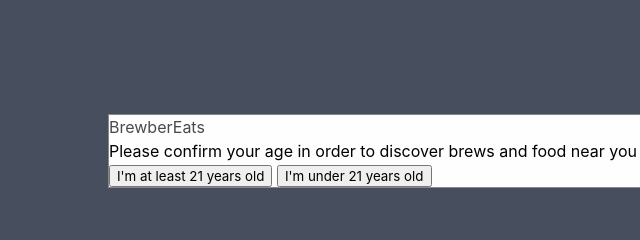
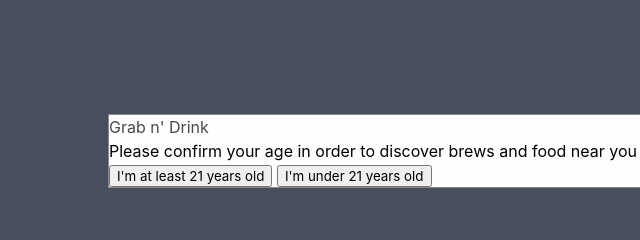
Before and after one commit to cchern3/Grab-n-Drink, a plain HTML site: page index.html in a window 1280 px wide. Shown: the top 240 px of the page, 20-660 px from the left. Drawn offline with nearby package versions, Linux system fonts and the light colour scheme.

Commit message:
update index html

```diff
--- a/index.html
+++ b/index.html
@@ -17,7 +17,7 @@
   <span onclick="document.getElementById('id01').style.display='none'" class="close" title="Close Modal">×</span>
   <form class="modal-content" action="/action_page.php">
     <div class="container">
-      <h1>BrewberEats</h1>
+      <h1>Grab n' Drink</h1>
       <p class="modal-p">Please confirm your age in order to discover brews and food near you</p>
 
       <div class="clearfix">
```
